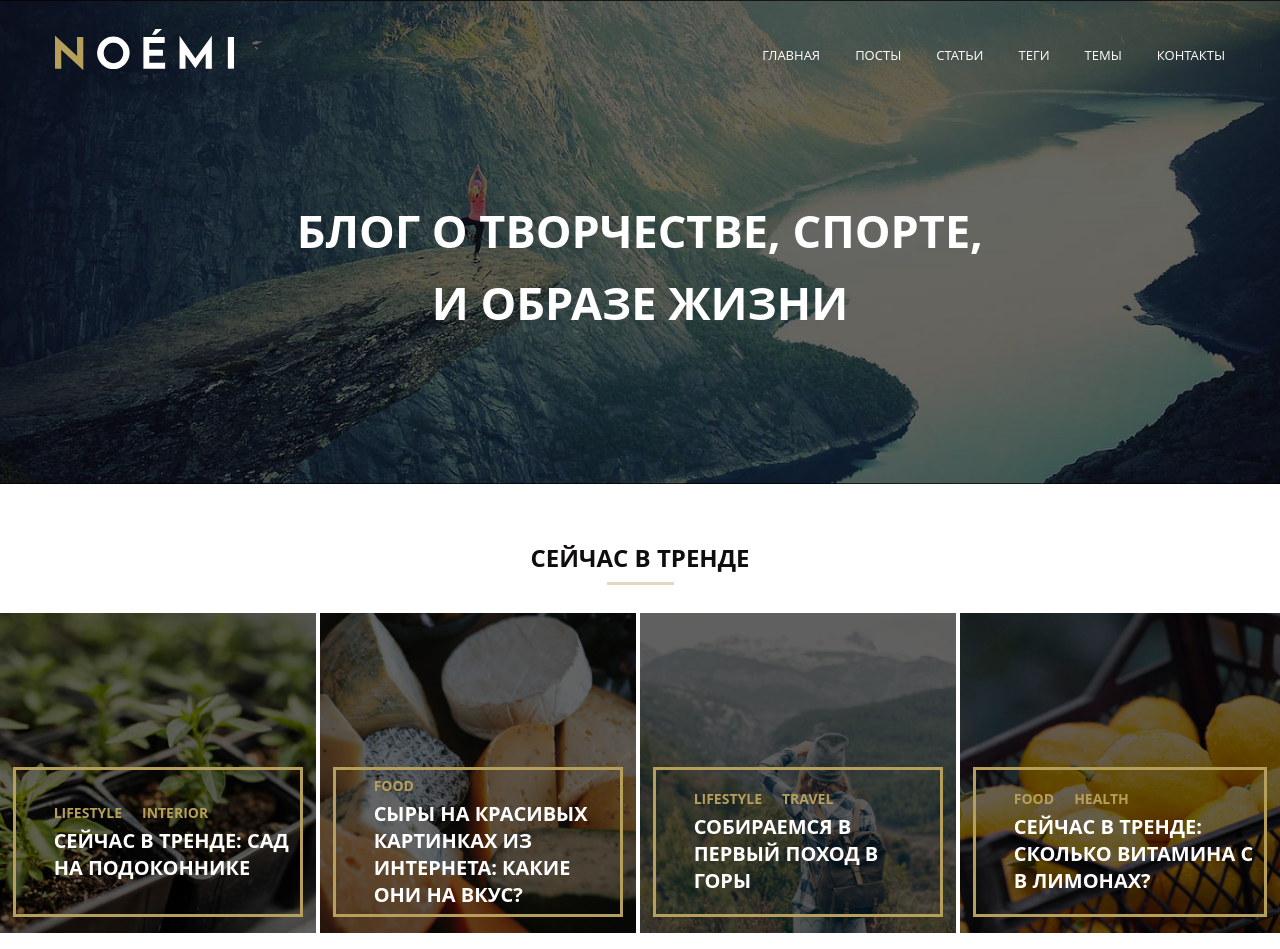
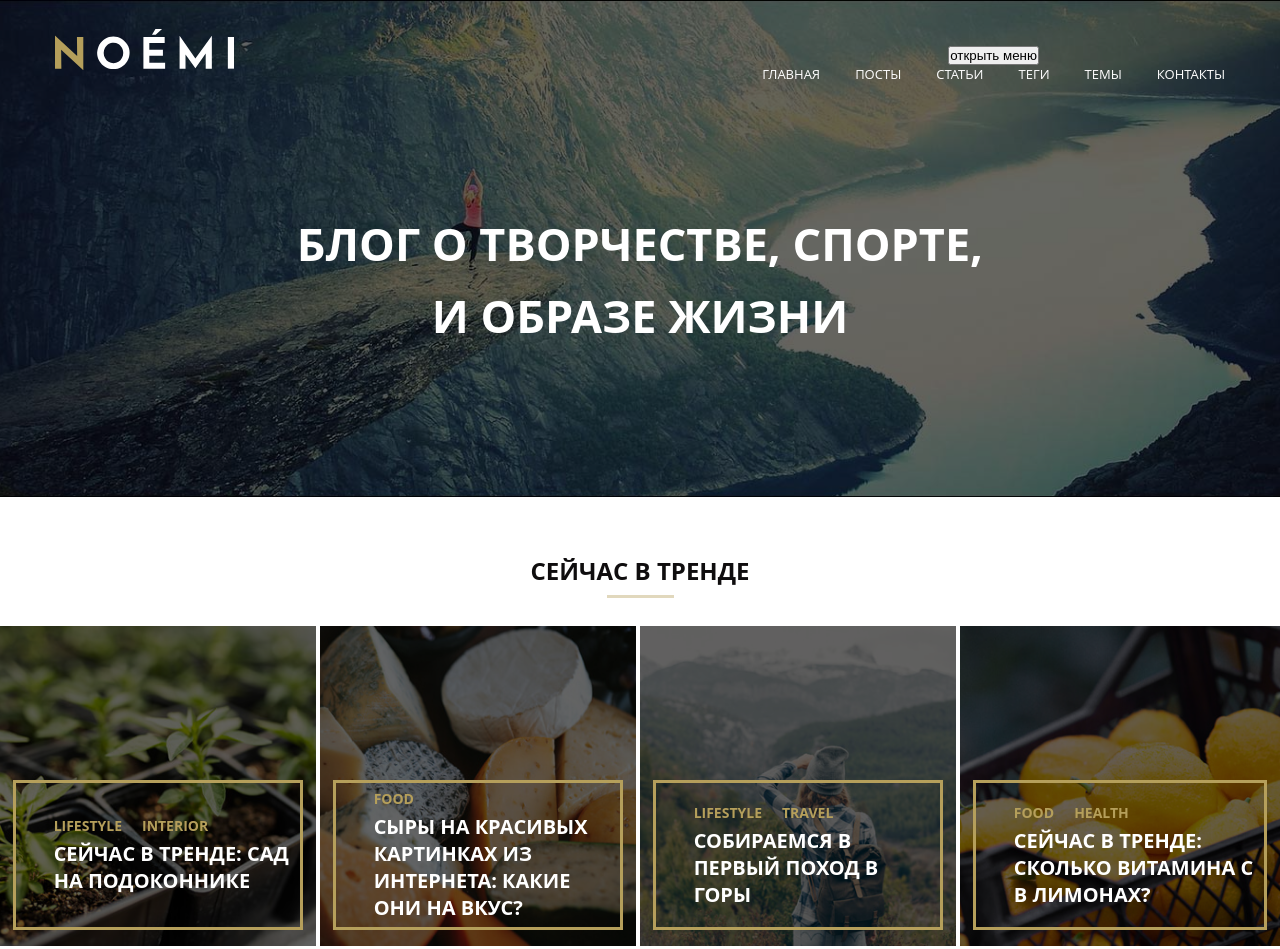
Before and after one commit to zhukk88/mq28-diploma, a plain HTML site: page index.html in a window 1280 px wide. Shown: the top 949 px of the page. Drawn offline with Linux system fonts and the light colour scheme.

Commit message:
mq28-diplom version 1.1.0

```diff
--- a/index.html
+++ b/index.html
@@ -54,7 +54,10 @@
 	<header class="header">
   <div class="container">
     <img src="svg/noemi-logo.svg" class="header-logo" alt="Логотип Noemi">
-    <nav class="menu">
+    <nav class="menu js menu">
+      <button class="menu-button js-menu-button">
+        <span class="menu-button-label">открыть меню</span>
+      </button>
       <ul class="menu-list">
         <li class="menu-list-item">
           <a class="menu-link" href="#0">Главная</a>
```
